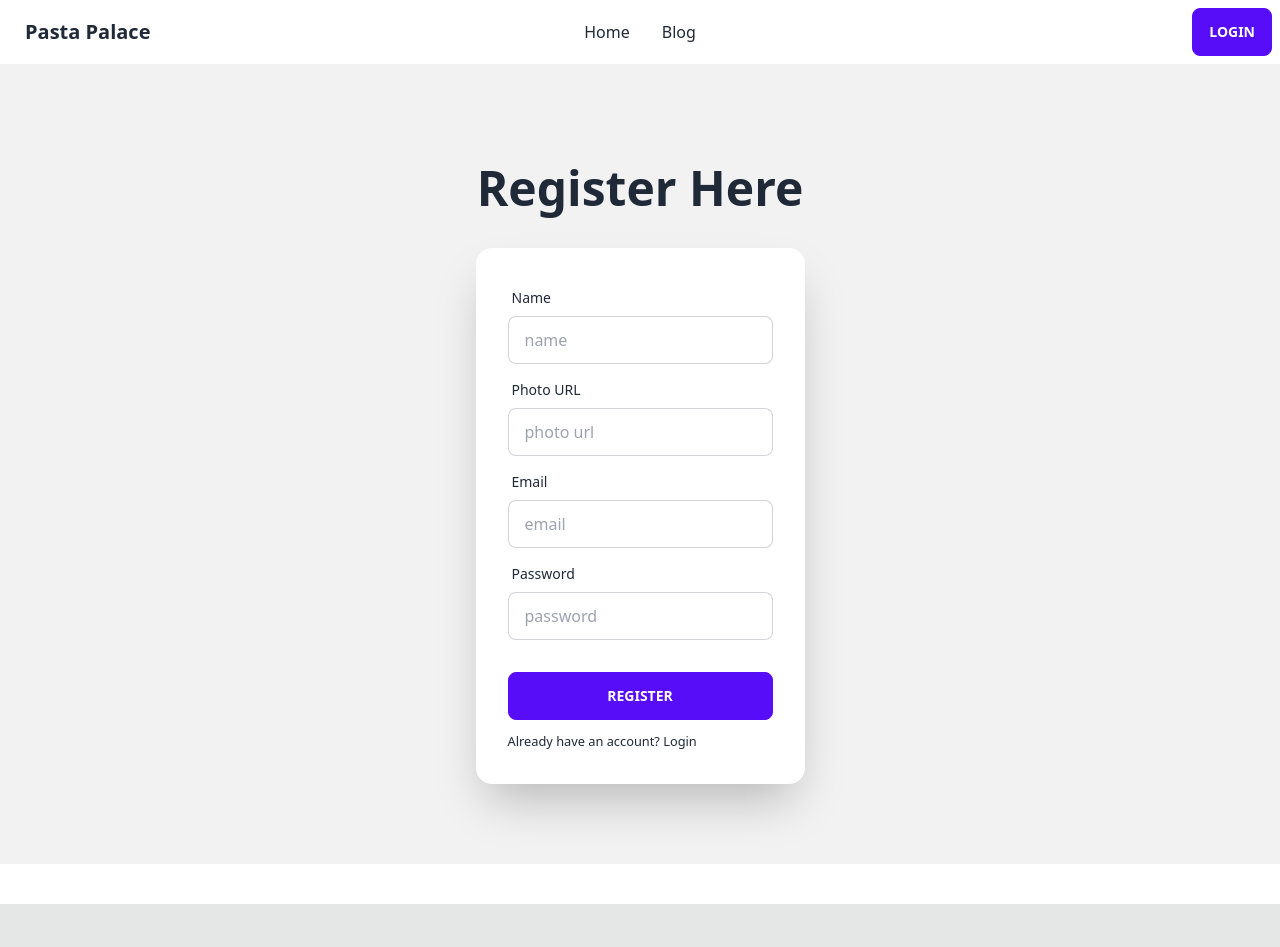
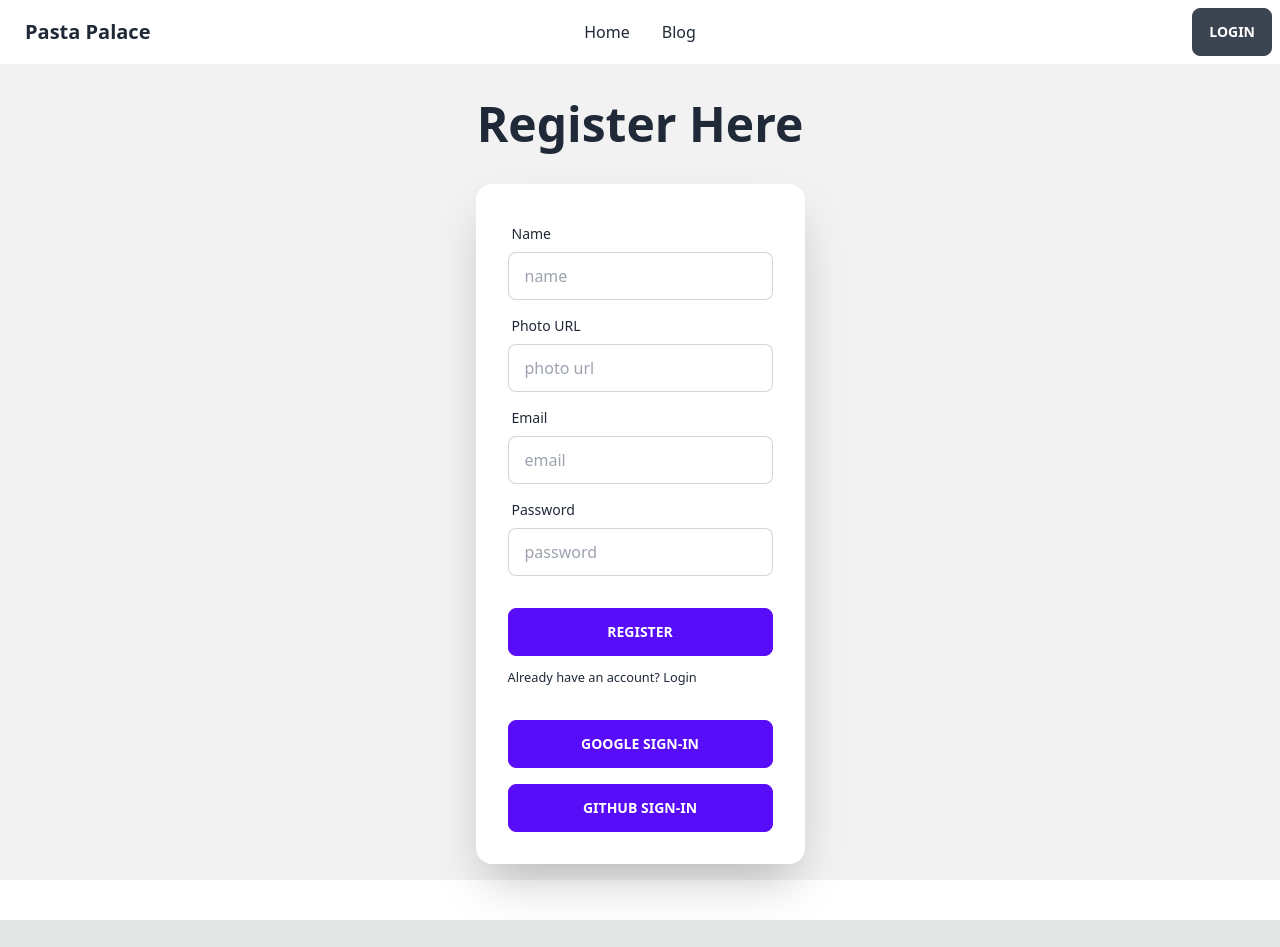
Before and after one commit to ShahanulIslam/pasta-palace-client, a React (Vite) app: page /register in a window 1280 px wide. Shown: the top 947 px of the page. Built offline with nearby package versions, Linux system fonts and the light colour scheme; no server answers.

Commit message:
authentication

```diff
--- a/package.json
+++ b/package.json
@@ -12,6 +12,7 @@
   "dependencies": {
     "@smastrom/react-rating": "^1.3.1",
     "daisyui": "^2.51.6",
+    "firebase": "^9.21.0",
     "localforage": "^1.10.0",
     "match-sorter": "^6.3.1",
     "react": "^18.2.0",
--- a/src/Components/Header/Navbar.jsx
+++ b/src/Components/Header/Navbar.jsx
@@ -1,7 +1,15 @@
-import React from 'react';
+import React, { useContext } from 'react';
 import { Link } from 'react-router-dom';
+import { AuthContext } from '../Provider/AuthProvider';
 
 const Navbar = () => {
+  const { user,logOut } = useContext(AuthContext)
+  const handleLogOut = () => {
+    logOut()
+      .then()
+      .catch(error => console.error(error))
+  }
+
   return (
     <div className="navbar bg-base-100">
       <div className="navbar-start">
@@ -14,7 +22,7 @@ const Navbar = () => {
             <li tabIndex={0}>
               <a className="justify-between">
                 Parent
-            <svg className="fill-current" xmlns="http://www.w3.org/2000/svg" width="24" height="24" viewBox="0 0 24 24"><path d="M8.59,16.58L13.17,12L8.59,7.41L10,6L16,12L10,18L8.59,16.58Z"/></svg>
+                <svg className="fill-current" xmlns="http://www.w3.org/2000/svg" width="24" height="24" viewBox="0 0 24 24"><path d="M8.59,16.58L13.17,12L8.59,7.41L10,6L16,12L10,18L8.59,16.58Z" /></svg>
               </a>
             </li>
             <li><a>Item 3</a></li>
@@ -25,12 +33,20 @@ const Navbar = () => {
       <div className="navbar-center hidden lg:flex">
         <ul className="menu menu-horizontal px-1">
           <Link to="/"><li><a>Home</a></li></Link>
-      <li><a>Blog</a></li>
+          <Link to="/blog"><li><a>Blog</a></li></Link>
         </ul>
       </div>
       <div className="navbar-end">
-    <Link to="/login"><button className="btn btn-primary">Login</button></Link>
+        <div>{user ?
+          <div className='flex gap-5'>
+            <img title={user.displayName} className='rounded-full w-11 h-11' src={user.photoURL} alt="User" />
+            <button onClick={handleLogOut} className='btn'>Logout</button>
+          </div> :
+          <Link to='/login' className="btn">Login</Link>
+        }</div>
+
       </div>
+
     </div>
   );
 };
--- a/src/Components/Login/Login.jsx
+++ b/src/Components/Login/Login.jsx
@@ -1,7 +1,49 @@
-import React from 'react';
+import React, { useContext } from 'react';
 import { Link } from 'react-router-dom';
+import { AuthContext } from '../Provider/AuthProvider';
 
 const Login = () => {
+    const { signIn, logInWithGoogle,logInWithGit, setUser } = useContext(AuthContext)
+    const handleSignIn = event => {
+        event.preventDefault()
+        const form = event.target;
+        const email = form.email.value;
+        const password = form.password.value;
+        console.log(email, password)
+        signIn(email, password)
+            .then(result => {
+                const loggedUser = result.user;
+                console.log(loggedUser)
+            })
+            .catch(error => {
+                console.log(error)
+            })
+    }
+
+    const handleGoogleLogin = () => {
+        logInWithGoogle()
+            .then(result => {
+                const createdUser = result.user
+                console.log(createdUser)
+                setUser(createdUser)
+            })
+            .catch(error => {
+                console.log(error)
+            })
+    }
+
+
+    const handleGitLogIn = () => {
+        logInWithGit()
+            .then(result => {
+                const createdUser = result.user
+                console.log(createdUser)
+            })
+            .catch(error => {
+                console.error(error);
+            })
+    }
+
     return (
         <div className="hero min-h-screen bg-base-200">
             <div className="hero-content flex-col">
@@ -9,7 +51,7 @@ const Login = () => {
                     <h1 className="text-5xl font-bold">Login now!</h1>
                 </div>
                 <div className="card flex-shrink-0 w-full max-w-sm shadow-2xl bg-base-100">
-                    <div className="card-body">
+                    <form onSubmit={handleSignIn} className="card-body">
                         <div className="form-control">
                             <label className="label">
                                 <span className="label-text">Email</span>
@@ -27,11 +69,15 @@ const Login = () => {
                         </div>
                         <p>
                             <small>
-                                New to?
+                                New to Pasta Palace?
                                 <Link to="/register">Register</Link>
                             </small>
                         </p>
-                    </div>
+                        <div className="form-control mt-6 space-y-4">
+                            <button onClick={handleGoogleLogin} className="btn btn-primary">Google Sign-in</button>
+                            <button onClick={handleGitLogIn} className="btn btn-primary">GitHub Sign-in</button>
+                        </div>
+                    </form>
                 </div>
             </div>
         </div>
--- /dev/null
+++ b/src/Components/Provider/AuthProvider.jsx
@@ -0,0 +1,59 @@
+import React, { createContext, useEffect, useState } from 'react';
+import { GithubAuthProvider, GoogleAuthProvider, createUserWithEmailAndPassword, getAuth, onAuthStateChanged, signInWithEmailAndPassword, signInWithPopup, signOut } from "firebase/auth";
+import app from '../../Firebase/firebase.config';
+
+
+export const AuthContext = createContext(null);
+const auth = getAuth(app)
+
+const googleProvider = new GoogleAuthProvider()
+const gitProvider = new GithubAuthProvider()
+const AuthProvider = ({children}) => {
+    const [user,setUser] =useState();
+    const [loading, setLoading] =useState(true)
+
+    const createUser = (email,password) =>{
+        return createUserWithEmailAndPassword(auth,email,password)
+    }
+    const signIn =(email,password) =>{
+        return signInWithEmailAndPassword(auth,email,password)
+    }
+
+    const logInWithGoogle = () =>{
+        return signInWithPopup(auth, googleProvider)
+    }
+    const logInWithGit = () =>{
+        return signInWithPopup(auth, gitProvider)
+    }
+    const logOut = () =>{
+        return signOut(auth);
+    }
+
+    useEffect(()=>{
+        const unsubscribe=  onAuthStateChanged(auth,loggedUser =>{
+             console.log("logged User",loggedUser)
+             setLoading(false)
+             setUser(loggedUser)
+         })
+         return () =>{
+             return unsubscribe()
+         }
+     },[]);
+
+    const authInfo = {
+        user,
+        setUser,
+        createUser,
+        signIn,
+        logInWithGoogle,
+        logOut,
+        logInWithGit
+    }
+    return (
+        <AuthContext.Provider value={authInfo}>
+            {children}
+        </AuthContext.Provider>
+    );
+};
+
+export default AuthProvider;
--- a/src/Components/Recipe/Recipe.jsx
+++ b/src/Components/Recipe/Recipe.jsx
@@ -8,12 +8,12 @@ const Recipe = ({ chefRecipe }) => {
     const { name, recipe_img, ingredients, cooking_method, rating, favorite } = chefRecipe
     return (
         <div className="card card-side bg-base-300 shadow-xl p-3 rounded-lg ">
-            <div className='w-1/2'>
+            <div className='w-1/2 mt-8'>
                 <figure><img src={recipe_img} alt="" /></figure>
             </div>
             <div className="card-body w-1/2">
                 <h2 className="card-title"><span className='font-semibold'>Recipe name :</span>{name}</h2>
-                <p><span className=' font-semibold'>Cooking Method : </span>{cooking_method}</p>
+                <h4><span className=' font-semibold'>Cooking Method : </span>{cooking_method}</h4>
                 <h2><span className='font-semibold'>Ingredients :</span>
                     {
                         ingredients.map((ingredient, index) => {
--- a/src/Components/Register/Register.jsx
+++ b/src/Components/Register/Register.jsx
@@ -1,7 +1,48 @@
-import React from 'react';
+import React, { useContext } from 'react';
 import { Link } from 'react-router-dom';
+import { AuthContext } from '../Provider/AuthProvider';
 
 const Register = () => {
+    const { createUser, logInWithGoogle, logInWithGit, setUser } = useContext(AuthContext)
+    const handleRegister = event => {
+        event.preventDefault()
+        const form = event.target;
+        const name = form.name.value;
+        const photo = form.photo.value;
+        const email = form.email.value;
+        const password = form.password.value;
+        console.log(name, photo, email, password)
+        createUser(email, password)
+            .then(result => {
+                const createdUser = result.user
+                setUser(createUser)
+            })
+            .catch(error => {
+                console.log(error)
+            })
+    }
+
+    const handleGoogleLogin = () => {
+        logInWithGoogle()
+            .then(result => {
+                const createdUser = result.user
+                setUser(createUser)
+            })
+            .catch(error => {
+                console.error(error);
+            })
+    }
+
+    const handleGitLogIn = () => {
+        logInWithGit()
+            .then(result => {
+                const createdUser = result.user
+                console.log(createdUser)
+            })
+            .catch(error => {
+                console.error(error);
+            })
+    }
     return (
         <div className="hero min-h-screen bg-base-200">
             <div className="hero-content flex-col">
@@ -9,7 +50,7 @@ const Register = () => {
                     <h1 className="text-5xl font-bold my-5">Register Here</h1>
                 </div>
                 <div className="card flex-shrink-0 w-full max-w-sm shadow-2xl bg-base-100">
-                    <div className="card-body">
+                    <form onSubmit={handleRegister} className="card-body">
                         <div className="form-control">
                             <label className="label">
                                 <span className="label-text">Name</span>
@@ -20,7 +61,7 @@ const Register = () => {
                             <label className="label">
                                 <span className="label-text">Photo URL</span>
                             </label>
-                            <input type="text" name='url' placeholder="photo url" required className="input input-bordered" />
+                            <input type="text" name='photo' placeholder="photo url" required className="input input-bordered" />
                         </div>
                         <div className="form-control">
                             <label className="label">
@@ -38,7 +79,11 @@ const Register = () => {
                             <button className="btn btn-primary">Register</button>
                         </div>
                         <p><small>Already have an account? <Link to="/login">Login</Link> </small></p>
-                    </div>
+                        <div className="form-control mt-6 space-y-4">
+                            <button onClick={handleGoogleLogin} className="btn btn-primary">Google Sign-in</button>
+                            <button onClick={handleGitLogIn} className="btn btn-primary">GitHub Sign-in</button>
+                        </div>
+                    </form>
                 </div>
             </div>
         </div>
--- /dev/null
+++ b/src/Firebase/firebase.config.js
@@ -0,0 +1,19 @@
+// Import the functions you need from the SDKs you need
+import { initializeApp } from "firebase/app";
+// TODO: Add SDKs for Firebase products that you want to use
+// https://firebase.google.com/docs/web/setup#available-libraries
+
+// Your web app's Firebase configuration
+const firebaseConfig = {
+  apiKey: "AIzaSyAuOx5Fn9L7uV0KxJbIdVJrRwf7DNPhIz0",
+  authDomain: "pasta-palace-9ee93.firebaseapp.com",
+  projectId: "pasta-palace-9ee93",
+  storageBucket: "pasta-palace-9ee93.appspot.com",
+  messagingSenderId: "1069412612263",
+  appId: "1:1069412612263:web:02ee4d2d5a2ff2b6c00382"
+};
+
+// Initialize Firebase
+const app = initializeApp(firebaseConfig);
+
+export default app
--- a/src/Route/Route.jsx
+++ b/src/Route/Route.jsx
@@ -5,6 +5,7 @@ import ChefDetails from "../Components/ChefDetails/ChefDetails";
 import Login from "../Components/Login/Login";
 import Register from "../Components/Register/Register";
 import NotFound from "../Components/NotFound/NotFound";
+import Blog from "../Components/Blog/Blog";
 
 const router =createBrowserRouter([
     {
@@ -15,6 +16,10 @@ const router =createBrowserRouter([
                 path:"/",
                 element:<Home></Home>,
                 loader:()=>fetch("http://localhost:5000/chef")
+            },
+            {
+                path:"/blog",
+                element:<Blog></Blog>
             },
             {
                 path:"/chefdetails/:id",
--- a/src/main.jsx
+++ b/src/main.jsx
@@ -3,9 +3,10 @@ import ReactDOM from 'react-dom/client'
 import './index.css'
 import { RouterProvider } from 'react-router-dom'
 import router from './Route/Route.jsx'
+import AuthProvider from './Components/Provider/AuthProvider'
 
 ReactDOM.createRoot(document.getElementById('root')).render(
   <React.StrictMode>
-    <RouterProvider router={router}></RouterProvider>
+    <AuthProvider><RouterProvider router={router}></RouterProvider></AuthProvider>
   </React.StrictMode>,
 )
```
Also changed, not shown: src/Components/Blog/Blog.jsx (added, +11 -0 lines), src/Page/Home/Home.jsx (+4 -4 lines), 1 other file (tests, documents, lock files or other folders). Lines whose indentation alone changed are shown as unchanged.
